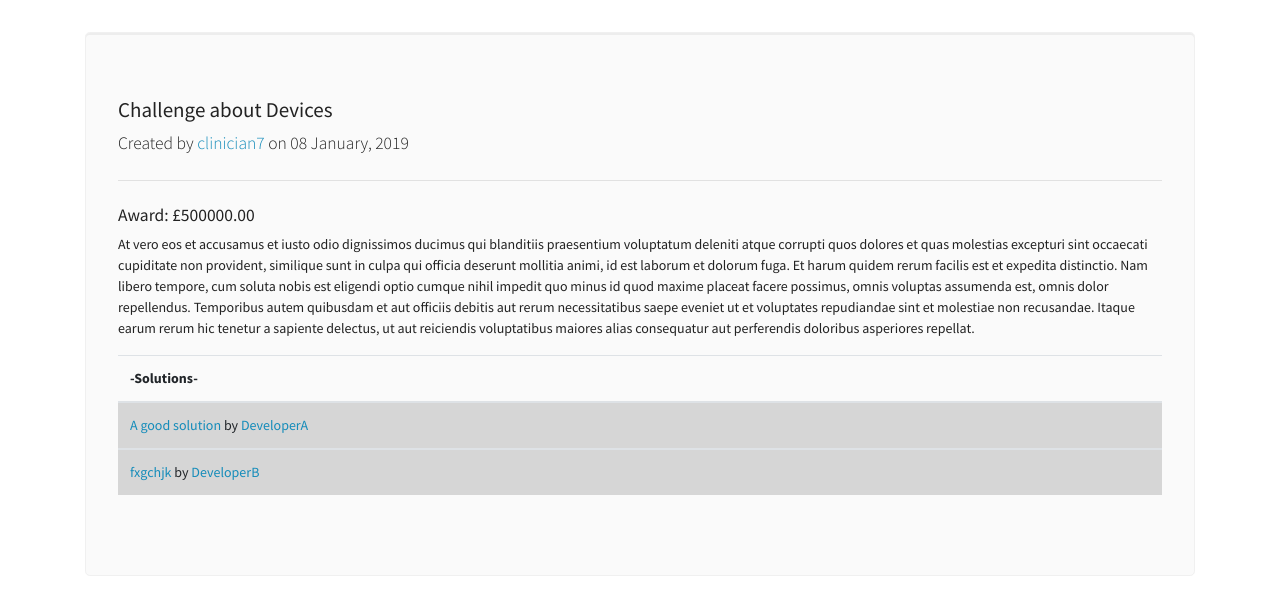
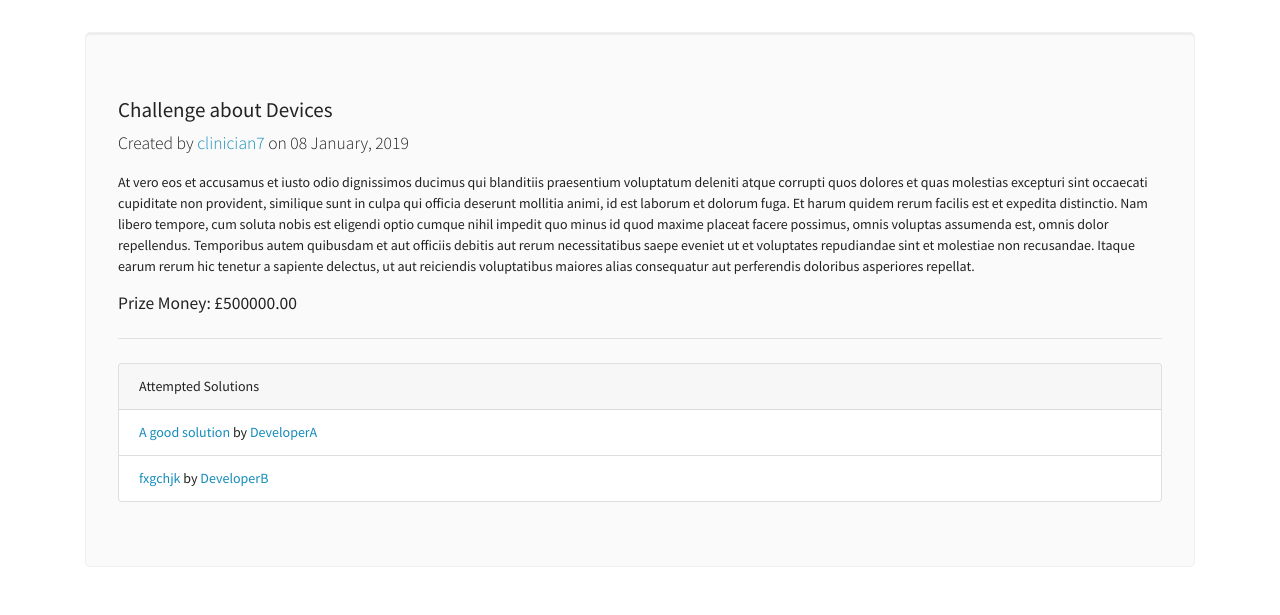
Before and after one commit to Hem1sphere/COMP0016T12, a Django app: page /challenges/26/ in a window 1280 px wide. Shown: the part 57-672 px from the top of the page. Run offline with Django 3.2, Linux system fonts and the light colour scheme; data comes from the database, SQL or seed files in the repository; both versions use the stored data as it was after the commit; some libraries are stand-ins or nearby versions.

Commit message:
changed detailed view of challenges (kept the old attempted solutions part in case that is preferred

```diff
--- a/challenges/templates/challenges/challenge_detail.html
+++ b/challenges/templates/challenges/challenge_detail.html
@@ -13,10 +13,10 @@
             {% endif %}">{{ object.clinician }}</a> on {{ object.date_created|date:"d F, Y" }}
     </p>
 
-    <hr class="my-4">
 
-    <div class="h5">Award: £{{ object.award }}</div>
+
     <p>{{ object.description }}</p>
+    <div class="h5">Prize Money: £{{ object.award }}</div>
 
     {% if object.clinician == user.clinician %}
         <div>
@@ -48,12 +48,13 @@
     {% endif %}
     </p>
 
-    <table class="table table-hover">
-        <thead>
-        <tr>
-            <th scope="col">-Solutions-</th>
-        </tr>
-        </thead>
+
+{#    <table class="table table-hover">#}
+{#        <thead>#}
+{#        <tr>#}
+{#            <th scope="col">-Solutions-</th>#}
+{#        </tr>#}
+{#        </thead>#}
         {#        {% for developer in challenge.developers.all %}#}
         {#          <tbody>#}
         {#            <tr class="table-active">#}
@@ -61,18 +62,40 @@
         {#            </tr>#}
         {#          </tbody>#}
         {#        {% endfor %}#}
-        {% for solution in challenge.solution_set.all %}
-            <tbody>
-            <tr class="table-active">
-                <td><a href="{% url 'solutions_detail' solution.id %}">{{ solution.title }}</a> by <a href="
-            {% if user == solution.developer.user %}
-                {% url 'profile'%}
-            {% else %}
-                {% url 'specific_profile' solution.developer %}
-            {% endif %}">{{ solution.developer }}</a> </td>
-            </tr>
-            </tbody>
-        {% endfor %}
+{#        {% for solution in challenge.solution_set.all %}#}
+{#            <tbody>#}
+{#            <tr class="table-active">#}
+{#                <td><a href="{% url 'solutions_detail' solution.id %}">{{ solution.title }}</a> by <a href="#}
+{#            {% if user == solution.developer.user %}#}
+{#                {% url 'profile'%}#}
+{#            {% else %}#}
+{#                {% url 'specific_profile' solution.developer %}#}
+{#            {% endif %}">{{ solution.developer }}</a> </td>#}
+{#            </tr>#}
+{#            </tbody>#}
+
+        <hr class="my-4">
+
+        <div class="card">
+            <div class="card-header">Attempted Solutions</div>
+
+            <ul class="list-group list-group-flush">
+                {% for solution in challenge.solution_set.all %}
+                    <li class="list-group-item"><a
+                            href="{% url 'solutions_detail' solution.id %}">{{ solution.title }}</a> by <a href="
+                    {% if user == solution.developer.user %}
+                        {% url 'profile' %}
+                    {% else %}
+                        {% url 'specific_profile' solution.developer %}
+                    {% endif %}">{{ solution.developer }}</a></li>
+                {% endfor %}
+            </ul>
+        </div>
+
+{#        {% endfor %}#}
     </table>
+
+
+
 </div>
 {% endblock %}
```
Also changed, not shown: media/kaggle_info.txt (added, +15 -0 lines), db.sqlite3.
